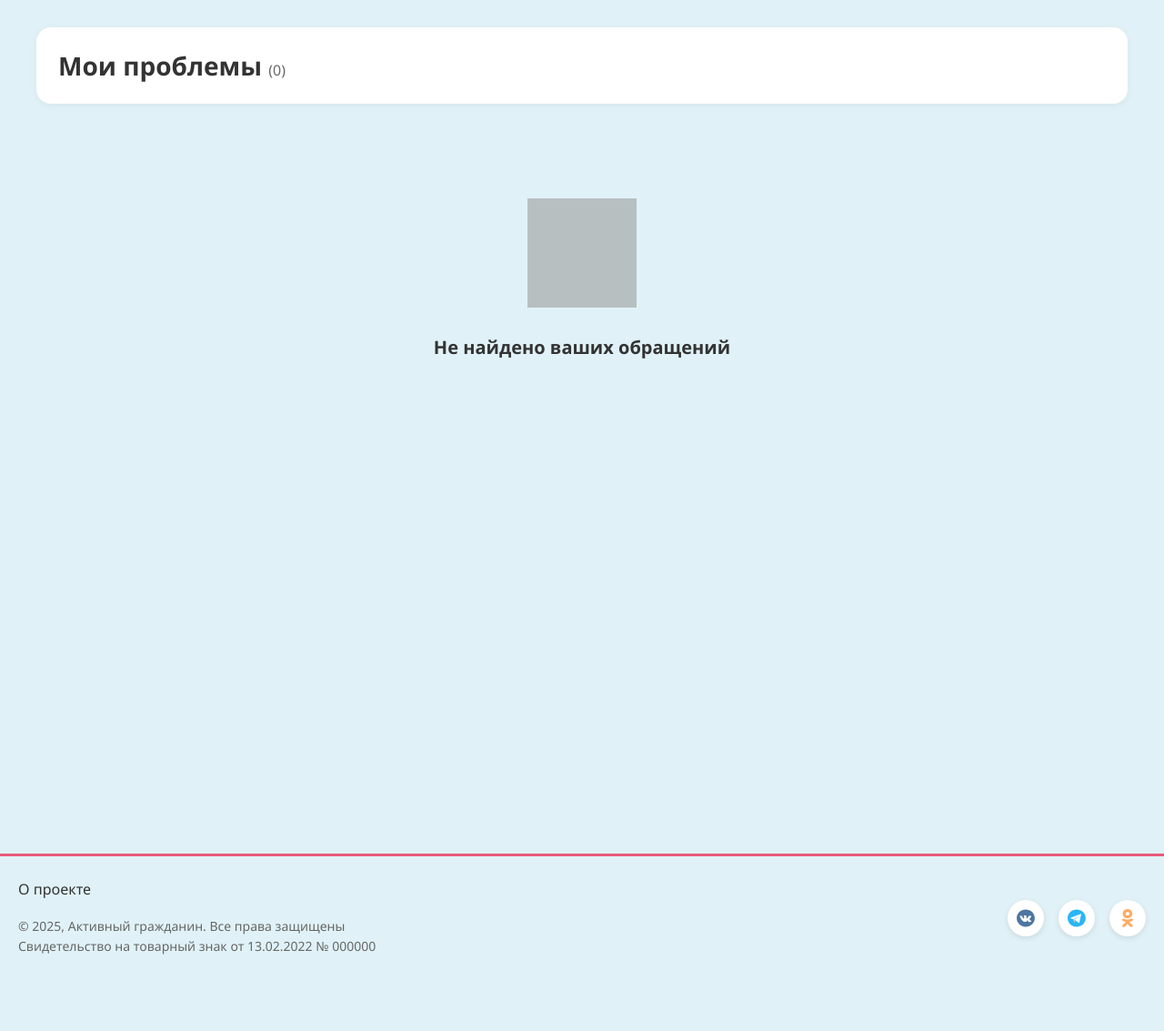
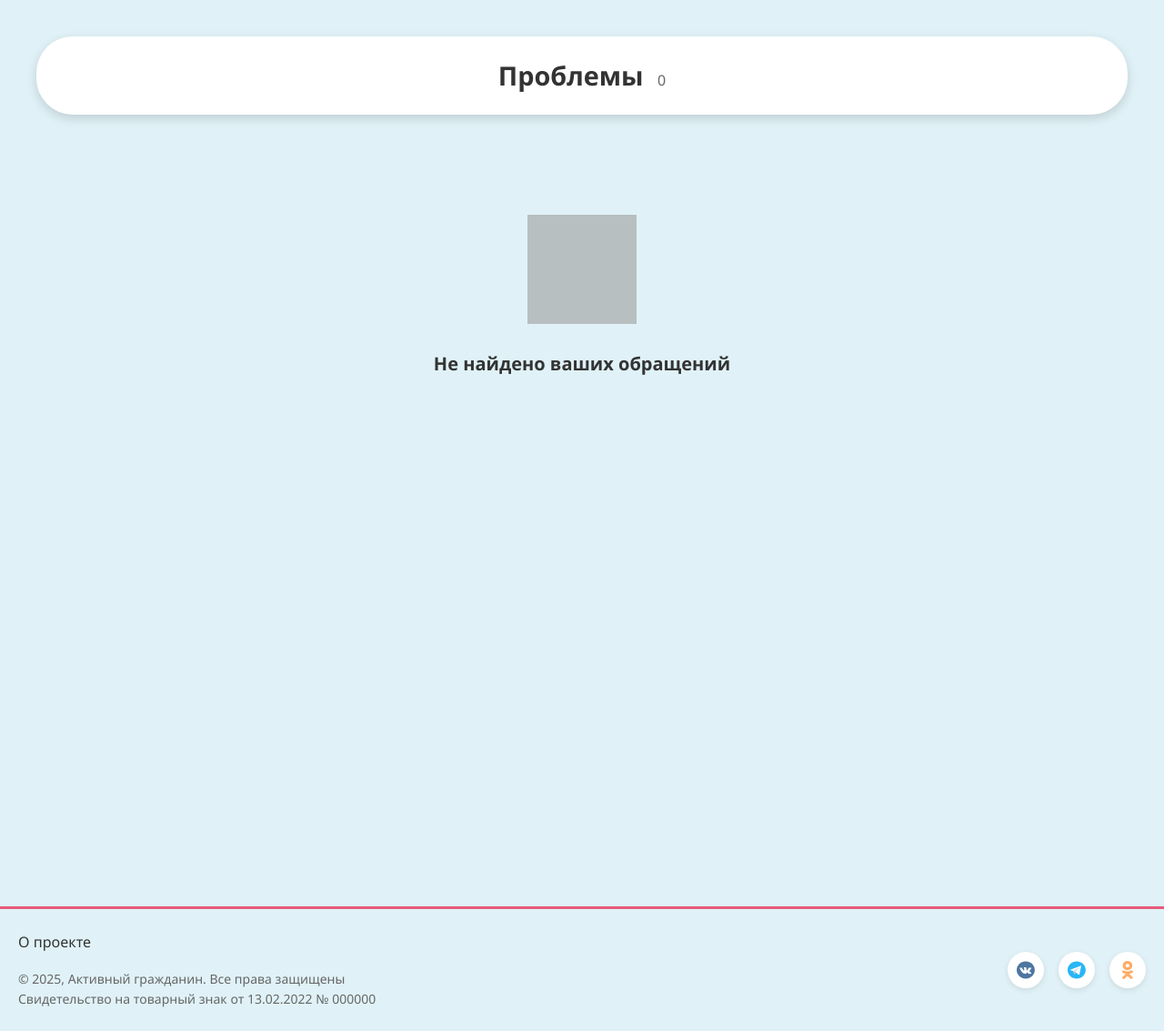
Before and after one commit to AndreyV105105105/Map_of_local_issues, a Django app: page /users/my-issues/ in a window 1280 px wide. Shown: the part 68-1201 px from the top of the page at 91% size. Before the commit the page ends 1117 px from the top, so only its background shows below. Run offline with Django 5.2, Linux system fonts and the light colour scheme; the visitor is signed in with stand-in values (Sample User, id 1); data that the repository does not hold is empty; grey boxes are pictures that could not be loaded.

Commit message:
my_issues for official design

```diff
--- a/static/css/my_issues.css
+++ b/static/css/my_issues.css
@@ -1,7 +1,103 @@
+/* Общий контейнер */
+.container.mt-4 {
+    padding: 20px;
+}
 
+/* Стили для контейнера заголовка "Мои проблемы" */
+.my-issues-main-header-container {
+    background-color: #ffffff; /* Белый фон */
+    padding: 20px; /* Внутренние отступы */
+    border-radius: 40px; /* Скругление углов */
+    box-shadow: 0 4px 12px rgba(0, 0, 0, 0.15); /* Тень */
+    text-align: center; /* Центрирование текста */
+    margin-bottom: 30px; /* Отступ снизу до следующего элемента */
+    max-width: 1200px; /* Ограничиваем ширину, если нужно */
+    margin-left: auto; /* Центрирование блока по ширине */
+    margin-right: auto;
+}
 
+/* Стили для самого заголовка "Мои проблемы" */
+.my-issues-main-title {
+    margin: 0; /* Убираем стандартные отступы h3 */
+    font-size: 1.8rem; /* Размер шрифта */
+    font-weight: 600; /* Жирность шрифта */
+    color: #333; /* Цвет текста */
+}
 
-.issues-header {
-    margin-bottom: 15px;
-    margin-top: 30px;
+/* Стили для счётчика */
+.issues-count {
+    font-size: 1.2rem; /* Размер шрифта счётчика */
+    color: #6c757d; /* Цвет счётчика */
+    margin-left: 8px; /* Отступ слева от счётчика */
 }
+
+/* Стили для заголовков "В работе" и "Завершённые" */
+.my-issues-sub-headers {
+    display: flex;
+    justify-content: space-between; /* Распределяет заголовки по краям */
+    padding: 10px 50px;
+    align-items: center; /* Выравнивание по вертикали по центру */
+    margin-bottom: 20px;
+    flex-wrap: wrap; /* Для адаптивности, если заголовки широкие */
+    gap: 20px; /* Расстояние между элементами, если они переносятся */
+}
+
+.my-issues-sub-headers .issues-title {
+    margin: 0; /* Убираем стандартные отступы h4 */
+    font-size: 1.5rem; /* Или как у вас в проекте */
+    font-weight: 500;
+    color: #333;
+    flex: 1; /* Позволяет заголовкам растягиваться */
+    text-align: center; /* Центрируем текст заголовков */
+}
+
+.my-issues-sub-headers .issues-title:first-child {
+    text-align: left; /* "В работе" слева */
+}
+
+.my-issues-sub-headers .issues-title:last-child {
+    text-align: right; /* "Завершённые" справа */
+}
+
+/* Контейнер для размещения секций "В работе" и "Завершённые" */
+.issues-layout-container {
+    display: flex;
+    justify-content: space-between; /* Распределяет секции по краям */
+    gap: 20px; /* Отступ между секциями */
+    width: 100%;
+}
+
+/* Общий стиль для секции проблем */
+.issues-section {
+    flex: 1; /* Позволяет секциям растягиваться */
+    min-width: 0; /* Позволяет сжиматься, если контент маленький */
+}
+
+.issues-section.in-progress {
+    /* Можно добавить стили для левой секции, если нужно */
+}
+
+.issues-section.resolved {
+    /* Можно добавить стили для правой секции, если нужно */
+}
+
+/* Стили для карточек проблем внутри секций */
+.issues-grid {
+    display: grid;
+    grid-template-columns: repeat(auto-fill, minmax(300px, 1fr));
+    gap: 20px;
+    margin-bottom: 30px; /* Отступ между секциями */
+}
+
+.issue-card {
+    border: 1px solid #ddd;
+    border-radius: 8px;
+    padding: 15px;
+    background-color: #fff;
+    box-shadow: 0 2px 4px rgba(0,0,0,0.1);
+    transition: box-shadow 0.2s;
+}
+
+.issue-card:hover {
+    box-shadow: 0 4px 8px rgba(0,0,0,0.15);
+}
--- a/templates/users/my_issues.html
+++ b/templates/users/my_issues.html
@@ -9,8 +9,9 @@
 {% block content %}
 <div class="container mt-4">
 
-    <div class="issues-header">
-        <h3 class="issues-title">{% trans "Мои проблемы" %} <span class="issues-count">({{ issues.count }})</span></h3>
+    <!-- Блок для заголовка "Мои проблемы" -->
+    <div class="my-issues-main-header-container">
+        <h3 class="my-issues-main-title">{% trans "Проблемы" %} <span class="issues-count">{{ issues.count }}</span></h3>
     </div>
 
     <div style="display:none">{% csrf_token %}</div>
@@ -20,17 +21,26 @@
         {% include "users/my_issues_list.html" with issues=issues %}
 
     {% else %}
-    <!-- Для должностного лица — две секции -->0
+        <!-- Для должностного лица — две секции -->
 
-    <div class="issues-header">
-        <!-- <h3 class="issues-title">{% trans "Мои проблемы" %} <span class="issues-count">({{ issues.count }})</span></h3> -->
+        <div class="my-issues-sub-headers">
+            <h4 class="issues-title">{% trans "В работе" %}</h4>
+            <h4 class="issues-title">{% trans "Завершённые" %}</h4>
+        </div>
 
-      <h4 class="issues-title">{% trans "В работе" %}</h4>
+        <!-- Основной контейнер для размещения секций по разным сторонам -->
+        <div class="issues-layout-container">
+            <!-- Секция "В работе" -->
+            <div class="issues-section in-progress">
                 {% include "users/my_issues_list.html" with issues=issues_in_progress %}
+            </div>
 
-      <h4 class="issues-title">{% trans "Завершённые" %}</h4>
+            <!-- Секция "Завершённые" -->
+            <div class="issues-section resolved">
                 {% include "users/my_issues_list.html" with issues=issues_resolved %}
             </div>
+        </div>
+
     {% endif %}
 </div>
 {% endblock %}
```
Also changed, not shown: issues/views.py (+49 -42 lines). Lines whose indentation alone changed are shown as unchanged.
